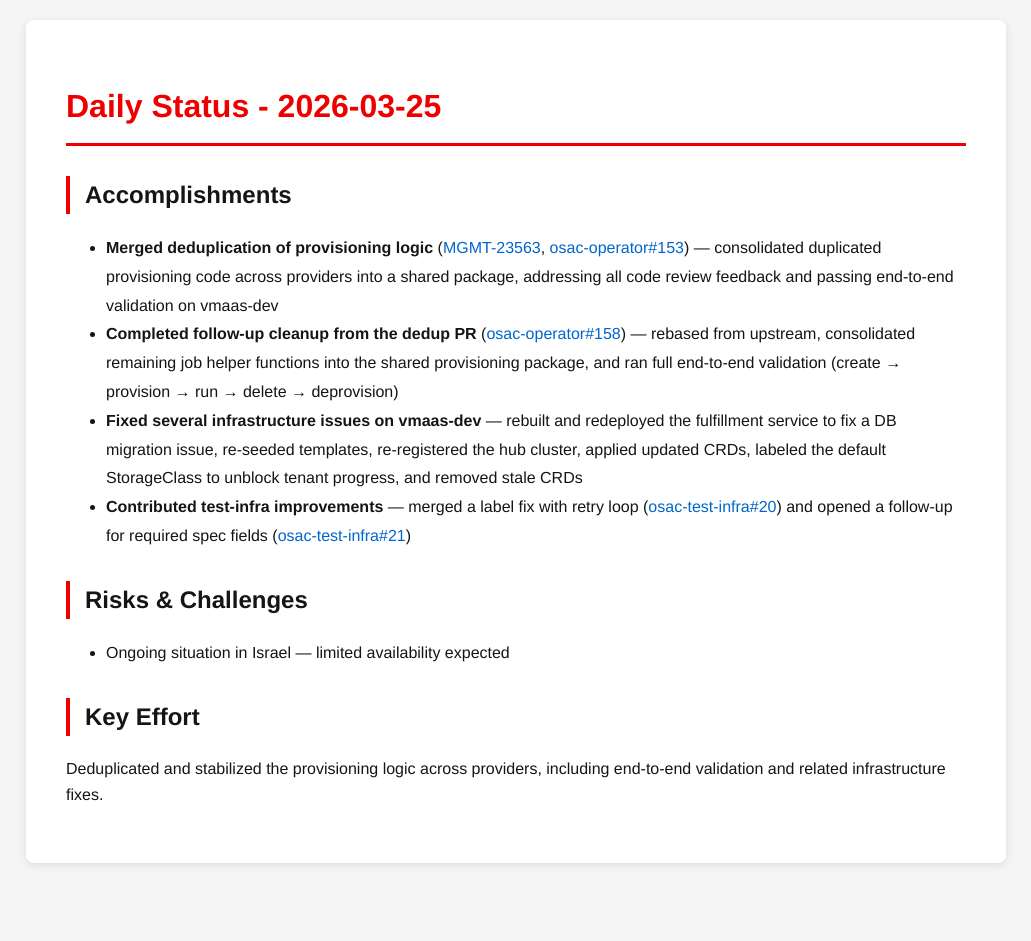
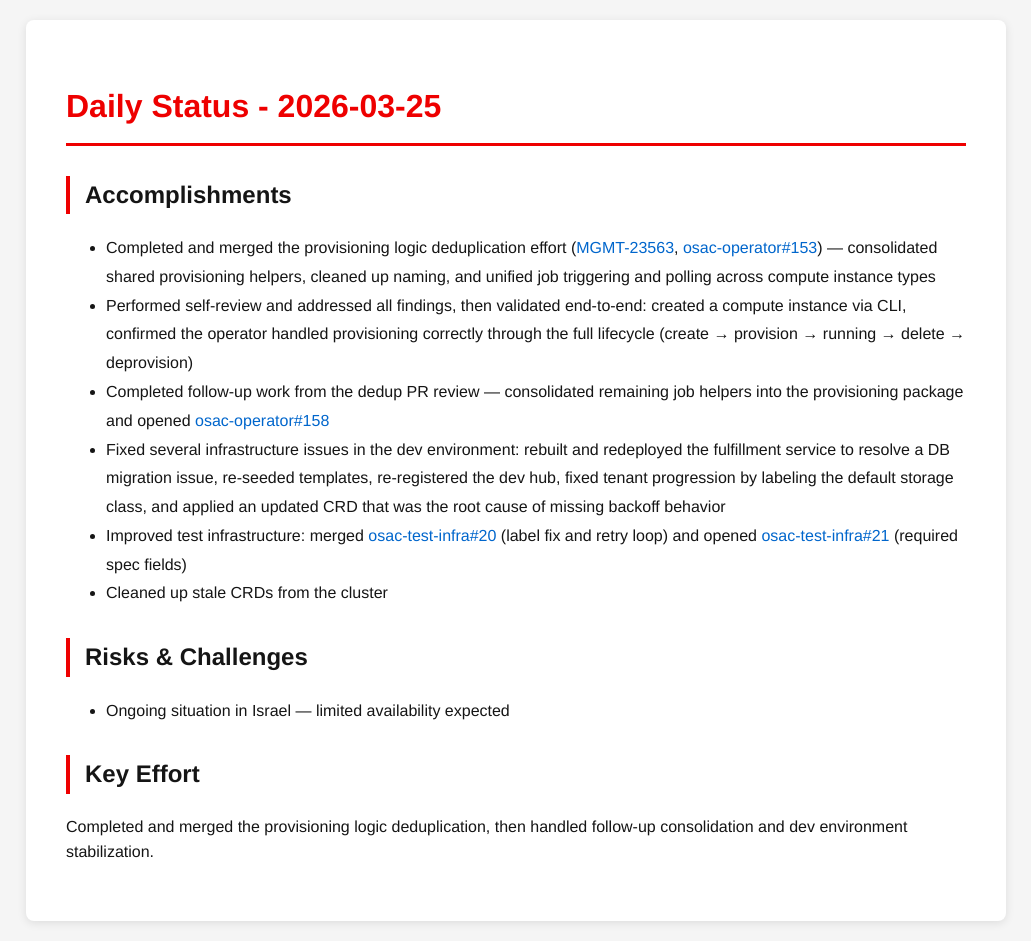
Before and after one commit to tzvatot/daily-status, a Jekyll site: the page built from 2026-03-25.md, in a window 1280 px wide. Shown: the whole page, without its empty margins (124-1155 px from the left). Built offline with Jekyll 4.4.1, drawn with Linux system fonts in a browser that asks for light colours; before the commit the page ends 900 px from its top, so only the background shows below that.

Commit message:
Daily status update - 2026-03-25

```diff
--- a/2026-03-25.md
+++ b/2026-03-25.md
@@ -7,13 +7,15 @@ date: 2026-03-25
 # Daily Status - 2026-03-25
 
 ## Accomplishments
-- **Merged deduplication of provisioning logic** ([MGMT-23563](https://issues.redhat.com/browse/MGMT-23563), [osac-operator#153](https://github.com/osac-project/osac-operator/pull/153)) — consolidated duplicated provisioning code across providers into a shared package, addressing all code review feedback and passing end-to-end validation on vmaas-dev
-- **Completed follow-up cleanup from the dedup PR** ([osac-operator#158](https://github.com/osac-project/osac-operator/pull/158)) — rebased from upstream, consolidated remaining job helper functions into the shared provisioning package, and ran full end-to-end validation (create → provision → run → delete → deprovision)
-- **Fixed several infrastructure issues on vmaas-dev** — rebuilt and redeployed the fulfillment service to fix a DB migration issue, re-seeded templates, re-registered the hub cluster, applied updated CRDs, labeled the default StorageClass to unblock tenant progress, and removed stale CRDs
-- **Contributed test-infra improvements** — merged a label fix with retry loop ([osac-test-infra#20](https://github.com/osac-project/osac-test-infra/pull/20)) and opened a follow-up for required spec fields ([osac-test-infra#21](https://github.com/osac-project/osac-test-infra/pull/21))
+- Completed and merged the provisioning logic deduplication effort ([MGMT-23563](https://issues.redhat.com/browse/MGMT-23563), [osac-operator#153](https://github.com/osac-project/osac-operator/pull/153)) — consolidated shared provisioning helpers, cleaned up naming, and unified job triggering and polling across compute instance types
+- Performed self-review and addressed all findings, then validated end-to-end: created a compute instance via CLI, confirmed the operator handled provisioning correctly through the full lifecycle (create → provision → running → delete → deprovision)
+- Completed follow-up work from the dedup PR review — consolidated remaining job helpers into the provisioning package and opened [osac-operator#158](https://github.com/osac-project/osac-operator/pull/158)
+- Fixed several infrastructure issues in the dev environment: rebuilt and redeployed the fulfillment service to resolve a DB migration issue, re-seeded templates, re-registered the dev hub, fixed tenant progression by labeling the default storage class, and applied an updated CRD that was the root cause of missing backoff behavior
+- Improved test infrastructure: merged [osac-test-infra#20](https://github.com/osac-project/osac-test-infra/pull/20) (label fix and retry loop) and opened [osac-test-infra#21](https://github.com/osac-project/osac-test-infra/pull/21) (required spec fields)
+- Cleaned up stale CRDs from the cluster
 
 ## Risks & Challenges
 - Ongoing situation in Israel — limited availability expected
 
 ## Key Effort
-Deduplicated and stabilized the provisioning logic across providers, including end-to-end validation and related infrastructure fixes.
+Completed and merged the provisioning logic deduplication, then handled follow-up consolidation and dev environment stabilization.
```
